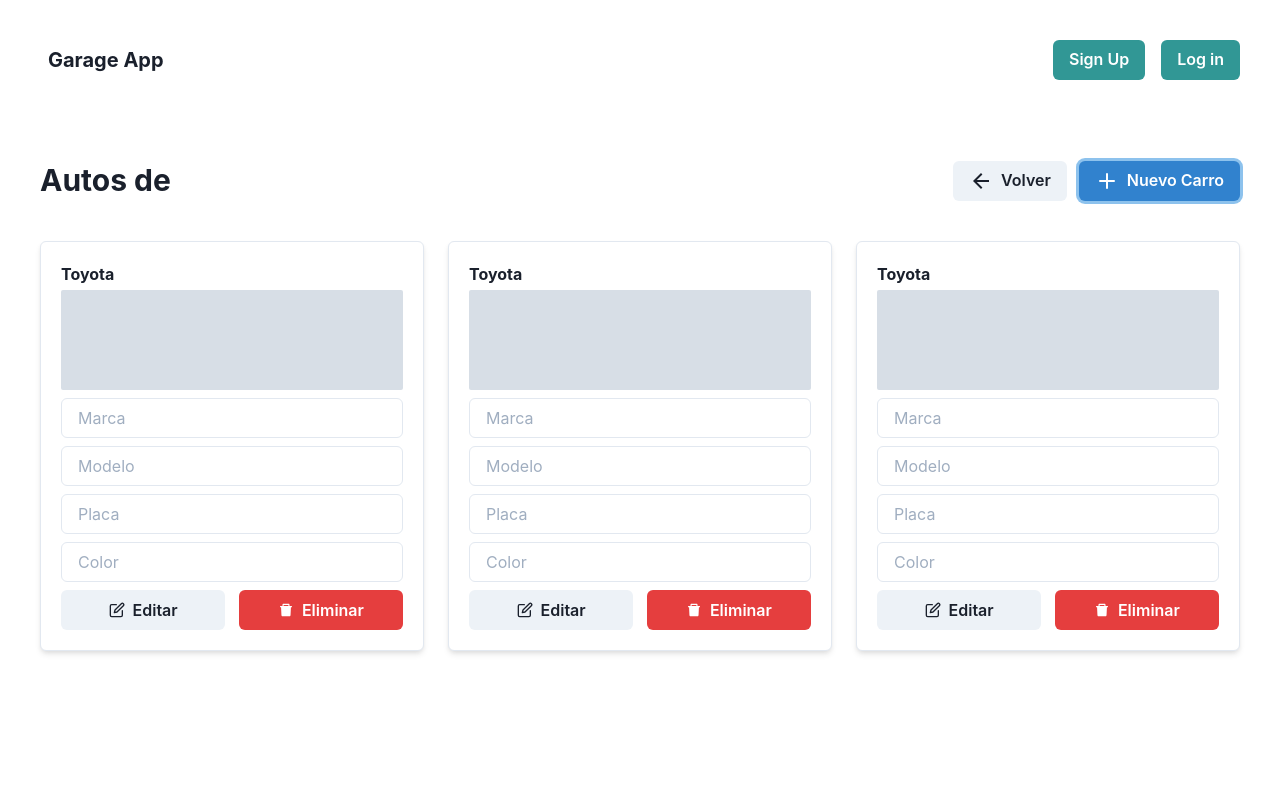
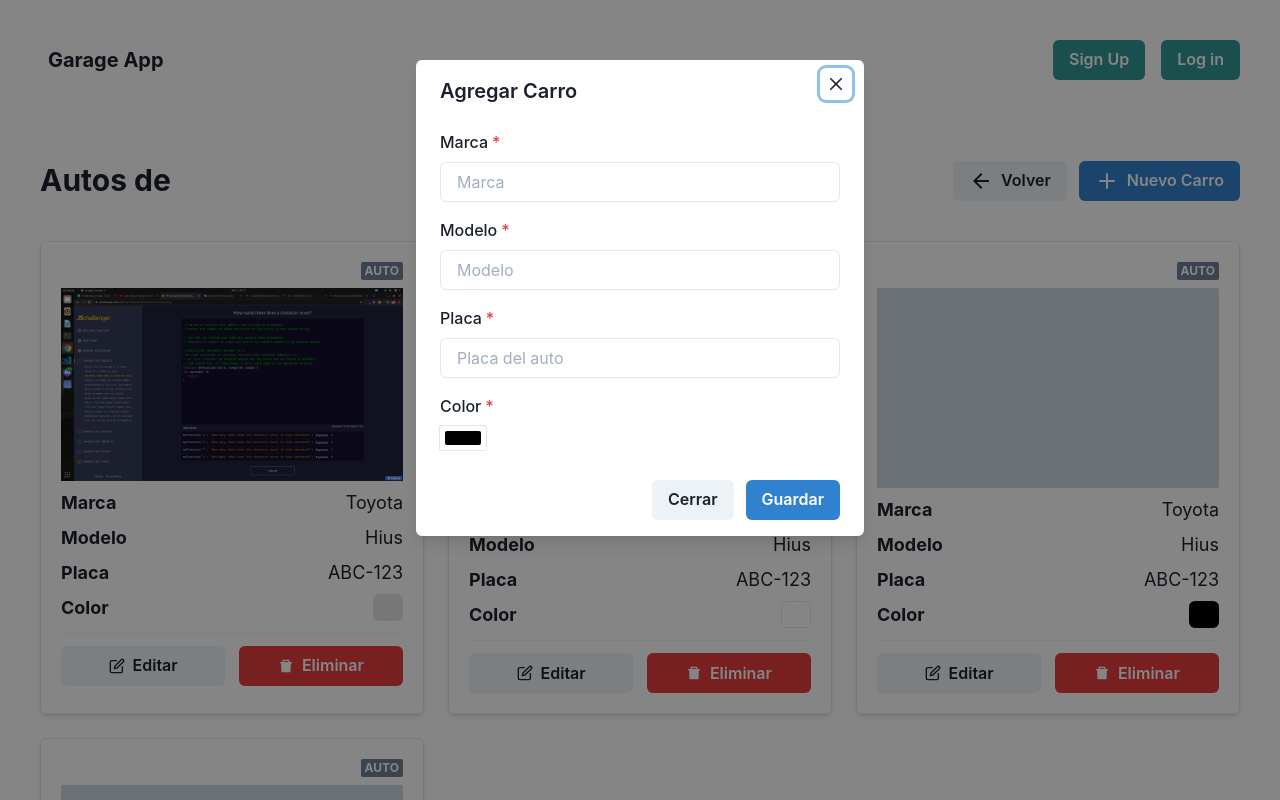
Before and after one commit to Team-diars/cochera-mern, a React (Create React App) app in the folder cochera-client/: page /cars/1 in a window 1280 px wide. Both pictures are taken after a click on the button "Nuevo Carro". Shown: the top 800 px of the page. Built offline with nearby package versions, Linux system fonts and the light colour scheme.

Commit message:
update: AddCar Modal done

```diff
--- a/cochera-client/src/components/Car/AddCar.tsx
+++ b/cochera-client/src/components/Car/AddCar.tsx
@@ -1,9 +1,133 @@
-import React from 'react'
+import { Button } from '@chakra-ui/button'
+import { FormControl, FormLabel } from '@chakra-ui/form-control'
+import { Input } from '@chakra-ui/input'
+import { Modal, ModalBody, ModalCloseButton, ModalContent, ModalFooter, ModalHeader, ModalOverlay } from '@chakra-ui/modal'
+import React, { LegacyRef, useState } from 'react'
+import { Car } from '../../state/actions/customer'
+import { ChromePicker, SketchPicker } from 'react-color';
+import reactCSS from 'reactcss'
+import { Box } from '@chakra-ui/layout'
+var { EditableInput } = require('react-color/lib/components/common');
 
-export const AddCar: React.FC = () => {
+interface CarProps {
+  initialRef: LegacyRef<HTMLInputElement>,
+  finalRef: React.RefObject<HTMLHeadingElement>,
+  isOpen: boolean,
+  onClose: () => void,
+}
+
+export const AddCar: React.FC<CarProps> = ({initialRef, finalRef, isOpen, onClose}) => {
+  const [formData, setFormData] = useState<Car>({
+    image:[],
+    brand: "",
+    model:"",
+    licenceplate:"",
+    color: "#000"
+  })
+  const {image, brand, color, licenceplate, model} = formData;
+  const [picker, setPicker] = useState({
+    displayColorPicker: false,
+    color: "#fff",
+  })
+  const saveCar = (e: any) => {
+
+  }
+  const handleOpenPicker = () => {
+    const {displayColorPicker, ...rest} = picker
+    setPicker({
+      displayColorPicker: !displayColorPicker,
+      ...rest
+    })
+  }
+  const handleClosePicker = () => {
+    const {displayColorPicker, ...rest} = picker
+    setPicker({
+      displayColorPicker: false,
+      ...rest
+    })
+  }
+  const onChange = (e: any) => {
+    e.preventDefault();
+    setFormData({
+      ...formData,
+      [e.target.name]: e.target.value
+    });
+  }
+  const handleChangeComplete = (color: any) => {
+    console.log("color: ",color.hex);
+    const {color:colorFormData, ...rest} = formData;
+    setFormData({
+      color:color.hex,
+      ...rest
+    })
+  };
+  const styles = reactCSS({
+    'default': {
+      color: {
+        width: '36px',
+        height: '14px',
+        borderRadius: '2px',
+        background: `${color}`,
+      },
+      swatch: {
+        padding: '5px',
+        background: '#fff',
+        borderRadius: '1px',
+        boxShadow: '0 0 0 1px rgba(0,0,0,.1)',
+        display: 'inline-block',
+        cursor: 'pointer',
+      },
+      popover: {
+        position: 'absolute',
+        zIndex: '2',
+      } as React.CSSProperties,
+      cover: {
+        position: 'fixed',
+        top: '0px',
+        right: '0px',
+        bottom: '0px',
+        left: '0px',
+      } as React.CSSProperties,
+    },
+  });
   return (
-    <div>
-
-    </div>
+    <Modal finalFocusRef={finalRef} isOpen={isOpen} onClose={onClose} motionPreset='slideInBottom' size={'md'}>
+      <ModalOverlay />
+      <ModalContent >
+        <ModalHeader size='3xl'>Agregar Carro</ModalHeader>
+        <ModalCloseButton />
+        <ModalBody>
+          <FormControl isRequired>
+            <FormLabel>Marca</FormLabel>
+            <Input ref={initialRef} placeholder='Marca' name="brand" onChange={(e) => onChange(e)} value={brand}/>
+          </FormControl>
+          <FormControl isRequired mt={4}>
+            <FormLabel>Modelo</FormLabel>
+            <Input placeholder='Modelo' name="model" onChange={(e) => onChange(e)} value={model}/>
+          </FormControl>
+          <FormControl isRequired mt={4}>
+            <FormLabel>Placa</FormLabel>
+            <Input placeholder='Placa del auto' name="licenceplate" onChange={(e) => onChange(e)} value={licenceplate}/>
+          </FormControl>
+          <FormControl isRequired mt={4}>
+            <FormLabel>Color</FormLabel>
+            <Box style={ styles.swatch } onClick={ handleOpenPicker }>
+              <Box style={ styles.color } />
+            </Box>
+            { picker.displayColorPicker ?
+              <Box style={ styles.popover }>
+                <Box style={ styles.cover } onClick={ handleClosePicker }/>
+                <SketchPicker color={ color } onChange={ handleChangeComplete } />
+              </Box> : null }
+          </FormControl>
+        </ModalBody>
+        <ModalFooter>
+          <Button mr={3} onClick={onClose}>
+            Cerrar
+          </Button>
+          <Button colorScheme='blue' onClick={(e) => saveCar(e)}>Guardar</Button>
+        </ModalFooter>
+      </ModalContent>
+    </Modal>
   )
 }
--- a/cochera-client/src/components/Car/CarCard.tsx
+++ b/cochera-client/src/components/Car/CarCard.tsx
@@ -1,48 +1,73 @@
 import { Button, IconButton } from '@chakra-ui/button'
 import { FormControl, FormLabel } from '@chakra-ui/form-control'
+import { useClipboard } from '@chakra-ui/hooks'
 import { Image } from '@chakra-ui/image'
 import { Input, InputGroup, InputLeftElement } from '@chakra-ui/input'
-import { Box, Text } from '@chakra-ui/layout'
+import { Badge, Box, Divider, Spacer, Text } from '@chakra-ui/layout'
 import { Skeleton } from '@chakra-ui/skeleton'
 import { Spinner } from '@chakra-ui/spinner'
+import { Tag } from '@chakra-ui/tag'
 import { Tooltip } from '@chakra-ui/tooltip'
-import React from 'react'
+import React, { useEffect, useState } from 'react'
 import { AiFillDelete } from 'react-icons/ai'
 import { FiDelete, FiEdit, FiImage } from 'react-icons/fi'
 import { GiCancel } from 'react-icons/gi'
 
 interface CardProps {
   image: string,
+  color: string
 }
 
-export const CarCard: React.FC<CardProps> = ({image}) => {
+export const CarCard: React.FC<CardProps> = ({image, color}) => {
+  const [value, setValue] = useState<string>('')
   return (
       <FormControl borderWidth="1px" p={5} borderRadius="md" background="tail" boxShadow='md' bg="white">
-        <Box display="flex" justifyContent="space-between" alignItems="center" mb={1}>
-          <FormLabel mb="0" fontWeight="bold">Toyota</FormLabel>
+        <Box display="flex" justifyContent="space-between" alignItems="center" mb={2}>
+          {/* <FormLabel mb="0" fontWeight="bold">Toyota</FormLabel> */}
+          <Spacer/>
+          <Badge variant='solid' colorScheme='gray'>Auto</Badge>
         </Box>
           {
             (image) ? (
               <Box
                 mt="1"
-                py="5"
-                px="5"
                 mb={2}
                 textAlign="center"
                 style={{ background: "#eee" }}
               >
                 <Image
-                  boxSize="100px"
+                  boxSize="100%"
                   src={`/images/${image}`}
                   alt="Imagen"
                 />
               </Box>
-            ) : ( <Skeleton height="100" mb={2}/> )
+            ) : ( <Skeleton height="200" mb={2}/> )
           }
-        <Input placeholder='Marca' name="brand" mb={2}/>
-        <Input placeholder='Modelo' name="model" mb={2}/>
-        <Input placeholder='Placa' name="licenceplate" mb={2}/>
-        <Input placeholder='Color' name="color" mb={2}/>
+        <Box display="flex" justifyContent="space-between" mb={2}>
+          <Text fontSize='lg' fontWeight="bold">Marca</Text>
+          <Text fontSize='lg'>Toyota</Text>
+        </Box>
+        <Box display="flex" justifyContent="space-between" mb={2}>
+          <Text fontSize='lg' fontWeight="bold">Modelo</Text>
+          <Text fontSize='lg'>Hius</Text>
+        </Box>
+        <Box display="flex" justifyContent="space-between" mb={2}>
+          <Text fontSize='lg' fontWeight="bold">Placa</Text>
+          <Text fontSize='lg'>ABC-123</Text>
+        </Box>
+        <Box display="flex" justifyContent="space-between" mb={2}>
+          <Text fontSize='lg' fontWeight="bold">Color</Text>
+          <Tooltip label={color}
+                   bg='gray.300'
+                   color='black'
+                   fontSize="md"
+                   placement='left'
+                   closeOnClick={false} hasArrow>
+            <Tag w="30px" size="md" variant='solid' bgColor={color} borderWidth={(color === "#fff") ? "1px" : "0px"}>
+            </Tag>
+          </Tooltip>
+        </Box>
+        <Divider orientation='horizontal' my={3}/>
         <Box w="100%" display="flex" justifyContent="space-between">
           <Button colorScheme="gray" leftIcon={<FiEdit />} mr={2} w="48%">
             Editar
--- a/cochera-client/src/components/Car/CarsScreen.tsx
+++ b/cochera-client/src/components/Car/CarsScreen.tsx
@@ -2,7 +2,7 @@ import { Button } from '@chakra-ui/button';
 import { useDisclosure } from '@chakra-ui/hooks';
 import Icon from '@chakra-ui/icon';
 import { Box, Container, Grid, Text } from '@chakra-ui/layout';
-import React from 'react'
+import React, { useRef } from 'react'
 import { useNavigate } from "react-router-dom";
 import { FiPlus } from 'react-icons/fi';
 import { MdArrowBack } from 'react-icons/md';
@@ -11,11 +11,14 @@ import { useParams } from 'react-router';
 import { RootState } from '../../state';
 import { CustomerState } from '../../state/actions/customer';
 import { CarCard } from './CarCard';
+import { AddCar } from './AddCar';
 
 export const CardsScreen: React.FC = () => {
   const {customerid} = useParams();
   const navigate = useNavigate();
   const data: CustomerState = useSelector((state: RootState) => state.customers);
+  const initialRef = useRef<HTMLInputElement>(null)
+  const finalRef = useRef<HTMLHeadingElement>(null)
   const { isOpen, onOpen, onClose } = useDisclosure()
   const customer = data.customers.find(customer => customer.id === customerid);
   return (
@@ -39,10 +42,14 @@ export const CardsScreen: React.FC = () => {
         </Box>
       </Box>
       <Grid templateColumns='repeat(3, 1fr)' gap={6}>
-        <CarCard image={""}/>
-        <CarCard image={""}/>
-        <CarCard image={""}/>
+        <CarCard image={"image-1642280809448.png"} color={"#4232"}/>
+        <CarCard image={""} color={"#fff"}/>
+        <CarCard image={""} color={"#000"}/>
+        <CarCard image={""} color={"#442345"}/>
       </Grid>
+      {
+        (isOpen) && <AddCar initialRef={initialRef} finalRef={finalRef} isOpen={isOpen} onClose={onClose}/>
+      }
     </Container>
   )
 }
--- a/cochera-client/src/components/Customer/AddCustomer.tsx
+++ b/cochera-client/src/components/Customer/AddCustomer.tsx
@@ -81,7 +81,6 @@ export const AddCustomer: React.FC<IProps> = ({initialRef, finalRef, isOpen, onC
   console.log("state.customers: ",state.customers);
 
   return (
-    <>
     <Modal finalFocusRef={finalRef} isOpen={isOpen} onClose={onClose} motionPreset='slideInBottom' size={'md'}>
       <ModalOverlay />
       <ModalContent >
@@ -109,6 +108,5 @@ export const AddCustomer: React.FC<IProps> = ({initialRef, finalRef, isOpen, onC
         </ModalFooter>
       </ModalContent>
     </Modal>
-    </>
   )
 }
--- a/cochera-client/src/components/Customer/EditCustomer.tsx
+++ b/cochera-client/src/components/Customer/EditCustomer.tsx
@@ -135,10 +135,10 @@ export const EditCustomer: React.FC<IProps> = ({initialRef, finalRef, isOpen, on
 
           </ModalBody>
           <ModalFooter>
-            <Button colorScheme='blue' mr={3} onClick={onClosePopup}>
+            <Button mr={3} onClick={onClosePopup}>
               Cerrar
             </Button>
-            <Button variant='ghost' onClick={(e) => editCustomer(formData)}>Guardar</Button>
+            <Button colorScheme='blue' onClick={(e) => editCustomer(formData)}>Guardar</Button>
           </ModalFooter>
         </ModalContent>
       </Modal>
--- a/cochera-client/src/utils/Date.tsx
+++ b/cochera-client/src/utils/Date.tsx
@@ -35,7 +35,7 @@ export const DateFormat = forwardRef(function DateFormat({ date = new Date(), fo
   }, [date]);
 
   return (
-    <Tooltip ref={ref} label={dayjsDate.format(format ?? "DD/MM/YYYY")} placement="top-start" bg='gray.300' color='black'>
+    <Tooltip ref={ref} label={dayjsDate.format(format ?? "DD/MM/YYYY")} placement="top-start" bg='gray.300' color='black' hasArrow>
       <Text>{dayjsDate.fromNow() || dayjsDate.format(format ?? "DD/MM/YYYY")}</Text>
     </Tooltip>
   );
```
Also changed, not shown: cochera-client/package.json (+7 -2 lines), cochera-client/src/components/Customer/CustomerScreen.tsx (+1 -10 lines), 1 other file (tests, documents, lock files or other folders). Lines whose indentation alone changed are shown as unchanged.
